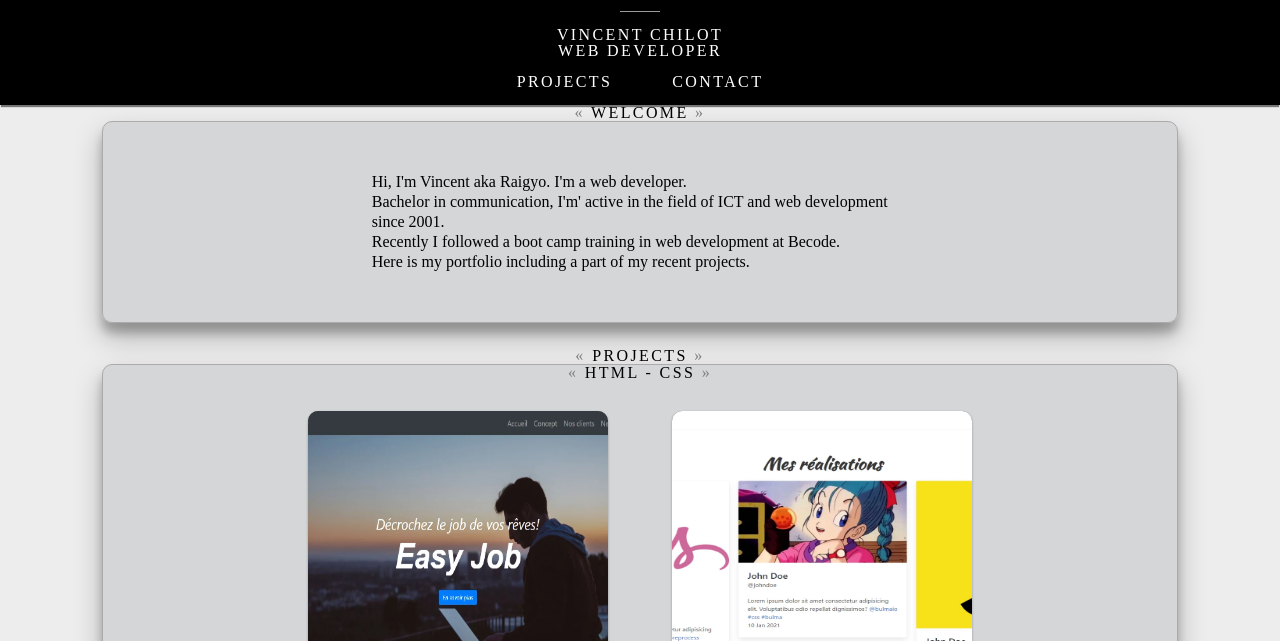
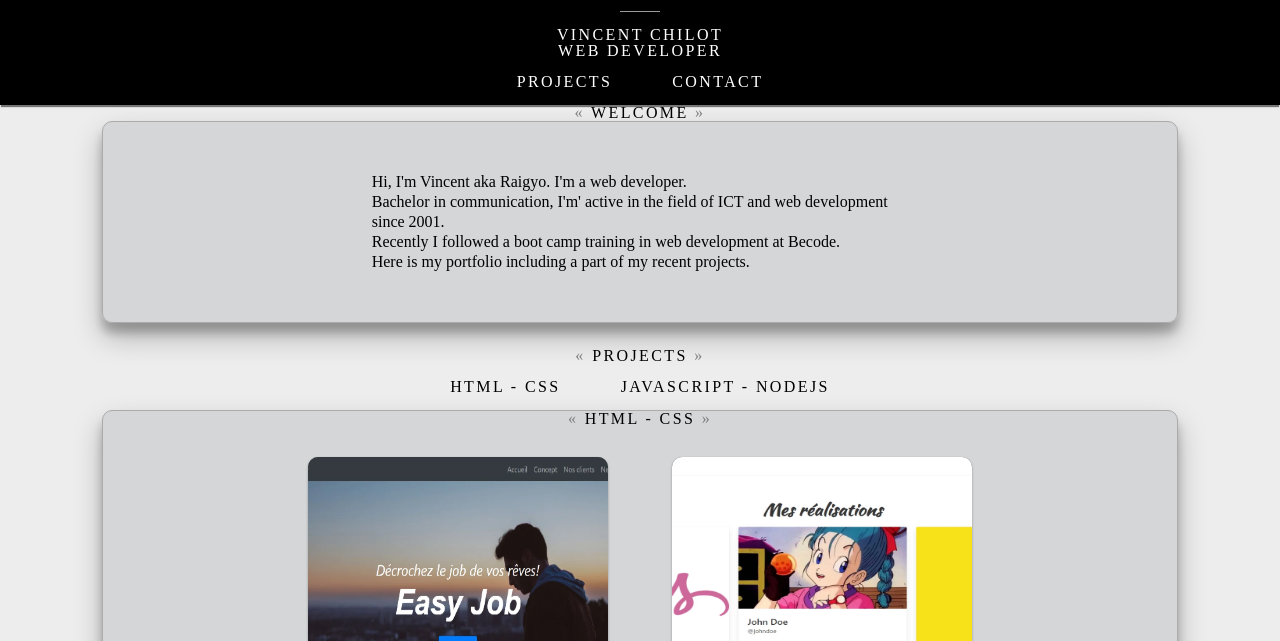
Before and after one commit to Raigyo/summary-portfolio, a website built with Parcel: page index.html in a window 1280 px wide. Shown: the part 159-800 px from the top of the page. Built offline with nearby package versions, Linux system fonts and the light colour scheme.

Commit message:
add nav projects

```diff
--- a/index.html
+++ b/index.html
@@ -46,15 +46,15 @@
     </header>
     <!-- /HEADER -->
 
-    <!-- NAVIGATION -->
-    <nav>
+    <!-- MAIN NAVIGATION -->
+    <nav class="main">
       <ul>
         <!-- <li class="selected">Home</li> -->
         <li><a href="#projects-header" title="Link to projects section">Projects</a></li>
         <li><a href="#contact-header" title="Link to contact section">Contact</a></li>
       </ul>
     </nav>
-    <!-- /NAVIGATION -->
+    <!-- /MAIN NAVIGATION -->
 
     <!-- useful-width -->
     <main class="useful-width">
@@ -83,6 +83,15 @@
 
       <!-- SECTION PROJECTS -->
       <h3 id="projects-header">Projects</h3>
+      <!-- MAIN NAVIGATION -->
+      <nav class="project-nav">
+        <ul>
+          <!-- <li class="selected">Home</li> -->
+          <li><a href="#projects-html" title="Link to HTML - CSS">HTML - CSS</a></li>
+          <li><a href="#projects-js" title="Link to Javascript - NodeJS">Javascript - NodeJS</a></li>
+        </ul>
+      </nav>
+      <!-- /MAIN NAVIGATION -->
       <section id="projects-section">
         <!-- FlexBox Container -->
         <div id="projects">
--- a/src/css/style.scss
+++ b/src/css/style.scss
@@ -107,8 +107,7 @@ header {
 
 nav {
   text-align: center;
-  background: #000;
-  box-shadow: 0px 3px 1px -1px (rgba(0, 0, 0, 0.5));
+
   font-size-adjust: 1.1em;
   padding: 15px;
   ul {
@@ -150,6 +149,20 @@ nav {
   //Safari accessibility
   ul li::before {
     content: '\200B';
+  }
+}
+
+nav.main {
+  background: #000;
+  box-shadow: 0px 3px 1px -1px (rgba(0, 0, 0, 0.5));
+}
+
+nav.project-nav {
+  a {
+    color: rgb(0, 0, 0);
+  }
+  a::after {
+    background: rgb(0, 0, 0);
   }
 }
 
```
